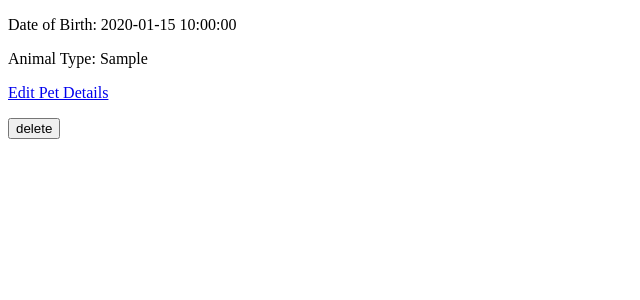
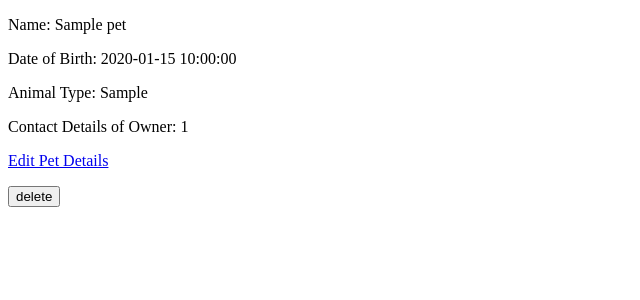
Before and after one commit to fraserjubb/project_1_veterinary_practice, a Flask app: page /pets/1 in a window 1280 px wide. Shown: the part 52-352 px from the top of the page, without its empty margins (0-640 px from the left). Run offline with Flask 2, Linux system fonts and the light colour scheme; a database or web service that is not in the repository returns one stand-in record (values such as "Sample title"); some libraries are stand-ins or nearby versions.

Commit message:
Things so far are showing where they should be, update isn't doing anything

```diff
--- a/controllers/pet_controller.py
+++ b/controllers/pet_controller.py
@@ -22,27 +22,27 @@ def create_pet():
 
 @pets_blueprint.route("/pets/new", methods=['GET'])
 def new_pet():
-    return render_template("pets/new.html")
+    return render_template("/pets/new.html")
 
 
 # Read > Show all pets
 @pets_blueprint.route("/pets")
 def pets():
     pets = pet_repository.select_all()
-    return render_template("pets/index.html", pets = pets)
+    return render_template("/pets/index.html", pets = pets)
 
 # Read > Show individual pet
 @pets_blueprint.route("/pets/<id>")
 def show(id):
     pet = pet_repository.select(id)
-    return render_template("pets/show.html", pet=pet)
+    return render_template("/pets/show.html", pet=pet)
 
 
 # Edit > Need a page to view to enable an update/edit.
 @pets_blueprint.route("/pets/<id>/edit", methods = ['GET'])
 def edit_pet_details(id):
     pet = pet_repository.select(id)
-    return render_template("pets/edit.html", pet = pet)
+    return render_template("/pets/edit.html", pet = pet)
 
 # Update
 @pets_blueprint.route("/pets/<id>", methods = ['POST'])
@@ -50,6 +50,7 @@ def update_pet_details(id):
     name = request.form['name']
     date_of_birth = request.form['date_of_birth']
     type_of_animal = request.form['type_of_animal']
+    # owner  = owner_repository.update_owner_details(request.form['owner_id'])
     pet = Pet(name, date_of_birth, type_of_animal, id)
     pet_repository.update_pet_details(pet)
     return redirect('/pets')
--- a/models/pet.py
+++ b/models/pet.py
@@ -6,7 +6,11 @@ class Pet:
         self.type_of_animal = type_of_animal
         self.owner = owner
         self.id = id
+        self.vet = []
         self.medical_history = []
+
+    def add_vet_to_pet(self, vet):
+        self.vet.append(vet)
 
     def add_notes_to_history(self, note):
         self.medical_history.append(note)
--- a/repositories/pet_repository.py
+++ b/repositories/pet_repository.py
@@ -34,7 +34,9 @@ def select(id):
 
     if len(results) > 0:
         result = results[0]
-        pet = Pet(result['name'], result['date_of_birth'], result['type_of_animal'], result['owner_id'], result['id'] )
+    for row in results:
+        owner = owner_repo.select(row['owner_id'])
+        pet = Pet(result['name'], result['date_of_birth'], result['type_of_animal'], owner, result['id'] )
     return pet
 
 
@@ -43,6 +45,8 @@ def update_pet_details(pet):
     sql = "UPDATE pets SET (name, date_of_birth, type_of_animal, owner) = (%s, %s, %s, %s) WHERE id = %s"
     values = [pet.name, pet.date_of_birth, pet.type_of_animal, pet.owner, pet.id]
     run_sql(sql, values)
+
+# def assign_vet(pet):
 
 
 # Delete
--- a/templates/pets/edit.html
+++ b/templates/pets/edit.html
@@ -19,6 +19,11 @@
         <input type="text" id="type_of_animal" name="type_of_animal" placeholder="type_of_animal" value = "{{pet.type_of_animal}}"required>
       </div>
 
+      <div>
+        <label for="owner_id_contact_number">Owner Contact Number:</label>
+        <input type="text" id="owner_id_contact_number" name="owner_id_contact_number" placeholder="owner_id_contact_number" value = "{{pet.owner.contact_number}}"required>
+      </div>
+
       <button type="submit">Update Pet Details</button>
 
 
--- a/templates/pets/show.html
+++ b/templates/pets/show.html
@@ -2,8 +2,10 @@
 {% block content %}
 
 <div>
+    <p>Name: {{pet.name}}</p>
     <p>Date of Birth: {{pet.date_of_birth}}</p>
     <p>Animal Type: {{pet.type_of_animal}}</p>
+    <p>Contact Details of Owner: {{pet.owner.contact_number}}</p>
     <p><a href="/pets/{{pet.id}}/edit">Edit Pet Details</a></p>
 </div>
 
```
Also changed, not shown: console.py (+10 -1 lines), db/veterinary_practice.sql (+8 -5 lines).
